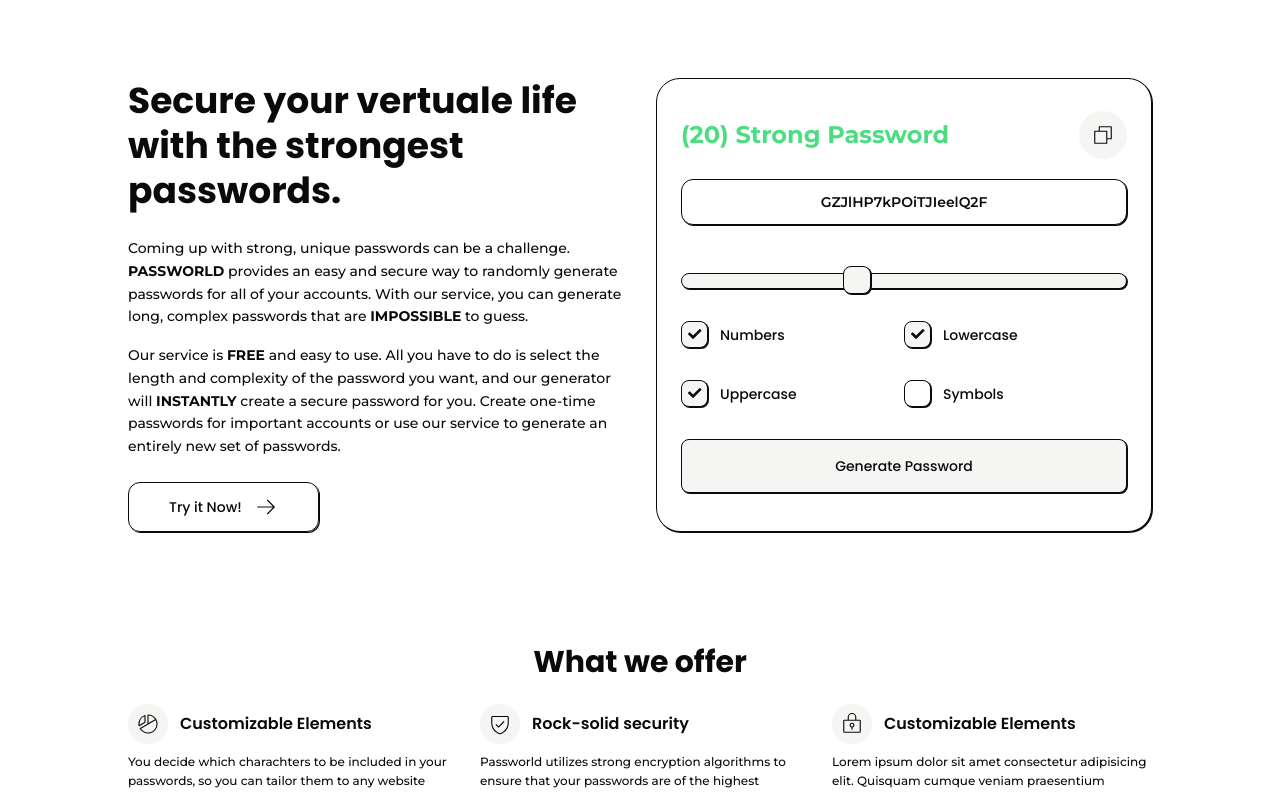
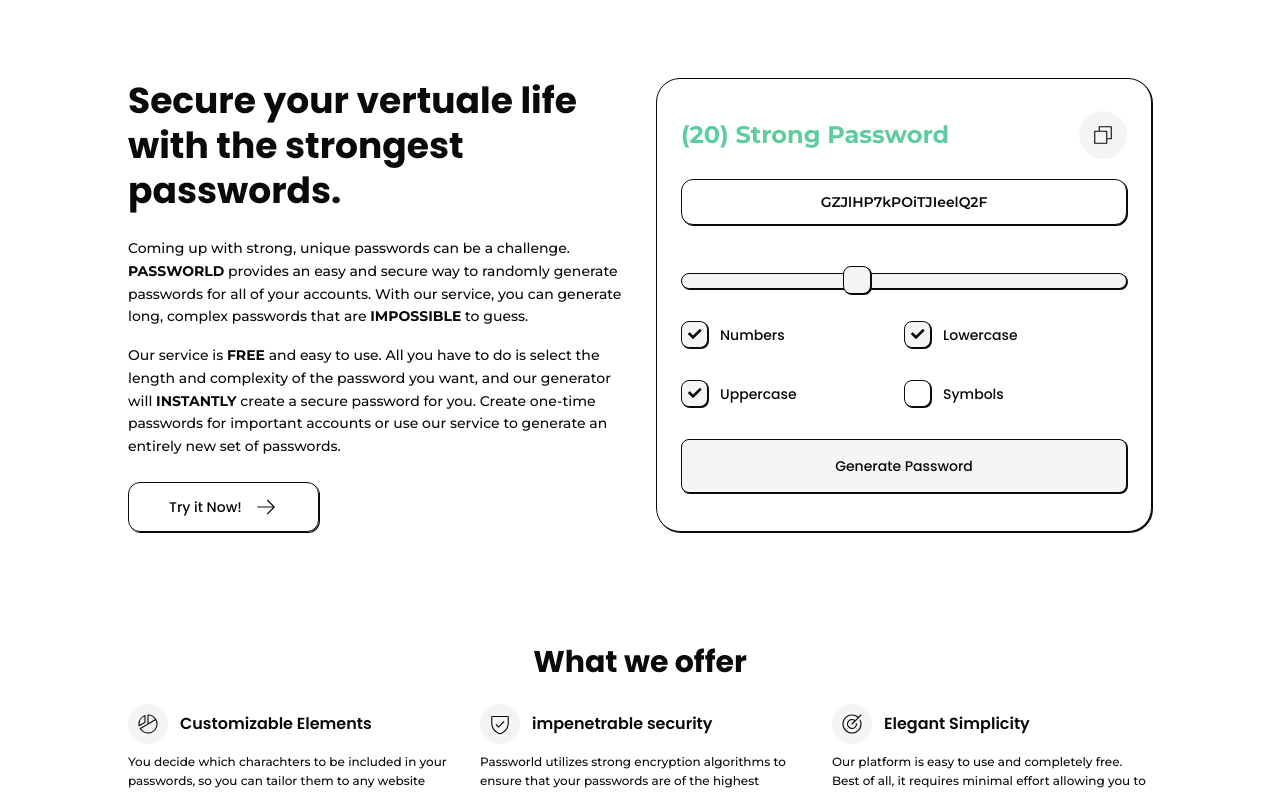
Before and after one commit to Abdallah01win/Passworld, a Vue app: page / in a window 1280 px wide. Shown: the part 802-1596 px from the top of the page. Built offline with nearby package versions, Linux system fonts and the light colour scheme.

Commit message:
finalize info section content

```diff
--- a/src/components/Generator.vue
+++ b/src/components/Generator.vue
@@ -126,10 +126,11 @@
       <!-- Password input -->
       <div class="mb-8">
         <div class="flex items-center justify-between mb-3 md:mb-5">
-          <h2 class="text-2xl font-bold" :class="{
-            'text-myRed/100': passwordLength < 10,
+          <h2 class="text-2xl font-bold"
+          :class="{
+            'text-red-600': passwordLength < 10,
             'text-orange-400': passwordLength < 20,
-            'text-green-400': passwordLength >= 20,
+            'text-myGreen': passwordLength >= 20,
           }">
             ({{ passwordLength }}) {{ passwordStrength }} Password
           </h2>
--- a/src/components/Hero.vue
+++ b/src/components/Hero.vue
@@ -15,11 +15,11 @@
       </p> -->
 
       <div class="flex items-center gap-x-8">
-        <button
+        <a href="#generatorSection"
           class="bg-myBlack text-background rounded-xl py-3 px-10 font-normal"
         >
           Get Started
-        </button>
+      </a>
         <button class="border border-myBlack rounded-xl py-3 px-10">
           Learn More
         </button>
--- a/src/components/Info.vue
+++ b/src/components/Info.vue
@@ -41,7 +41,7 @@
             <span class="bg-myGray-300 p-2 rounded-full">
               <Shiled class="w-6 fill-myBlack" />
             </span>
-            <div class="font-semibold text-base">Rock-solid security</div>
+            <div class="font-semibold text-base">impenetrable security</div>
           </div>
           <p class="font-Montserrat leading-relaxed text-xs">
             Passworld utilizes strong encryption algorithms to ensure that your passwords are of the highest complexity.
@@ -61,11 +61,10 @@
             <span class="bg-myGray-300 p-2 rounded-full">
               <Lock class="w-6 fill-myBlack" />
             </span>
-            <div class="font-semibold text-base">Customizable Elements</div>
+            <div class="font-semibold text-base">Elegant Simplicity</div>
           </div>
           <p class="font-Montserrat leading-relaxed text-xs">
-            Lorem ipsum dolor sit amet consectetur adipisicing elit. Quisquam
-            cumque veniam praesentium
+            Our platform is easy to use and completely free. Best of all, it requires minimal effort allowing you to focus on more important tasks.
           </p>
         </div>
       </div>
--- a/src/components/Navigation.vue
+++ b/src/components/Navigation.vue
@@ -12,7 +12,7 @@
             </li>
         </ul>
         <div class="flex items-center gap-x-6">
-            <button class="border border-myBlack rounded-xl py-3 px-8">Get Started</button>
+            <a href="#generatorSection" class="border border-myBlack rounded-xl py-3 px-8">Get Started</a>
         </div>
     </nav>
 </template>
--- a/src/components/icons/Lock.vue
+++ b/src/components/icons/Lock.vue
@@ -1,3 +1,3 @@
 <template>
-    <svg xmlns="http://www.w3.org/2000/svg" viewBox="0 0 256 256"><path d="M208,82H174V56a46,46,0,0,0-92,0V82H48A14,14,0,0,0,34,96V208a14,14,0,0,0,14,14H208a14,14,0,0,0,14-14V96A14,14,0,0,0,208,82ZM94,56a34,34,0,0,1,68,0V82H94ZM210,208a2,2,0,0,1-2,2H48a2,2,0,0,1-2-2V96a2,2,0,0,1,2-2H208a2,2,0,0,1,2,2Zm-82-94a26,26,0,0,0-6,51.29V184a6,6,0,0,0,12,0V165.29A26,26,0,0,0,128,114Zm0,40a14,14,0,1,1,14-14A14,14,0,0,1,128,154Z"></path></svg>
+<svg xmlns="http://www.w3.org/2000/svg" viewBox="0 0 256 256"><path d="M220.06,84a102.06,102.06,0,1,1-24.31-32.27l24-24a6,6,0,0,1,8.48,8.49l-96,96a6,6,0,1,1-8.48-8.49l29.39-29.4a42,42,0,1,0,16.78,31.24,6,6,0,1,1,12-.68A54,54,0,1,1,161.7,85.83l25.54-25.55a89.91,89.91,0,1,0,22,28.93A6,6,0,1,1,220.06,84Z"></path></svg>
 </template>
--- a/tailwind.config.js
+++ b/tailwind.config.js
@@ -13,6 +13,7 @@
     extend: {
       colors:{
         'background': "#FFFFFF",
+        'myRed': '#FF0F00',
         'myPurple': {
           100: "#CB9BFB",
         },
@@ -24,7 +25,6 @@
           200: '#F4F2F0',
           300: '#F5F5F4',
         },
-        'myRed': '#FF0F00',
         'myGreen': '#5FCCA0',
         'myGreen2': '#B7F3B1',
         'myGreen3': '#C7FD90',
```
